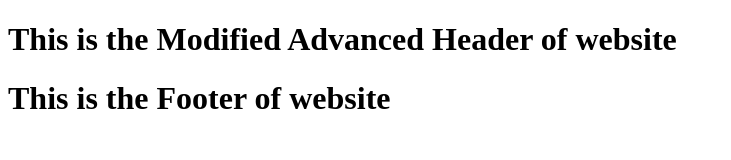
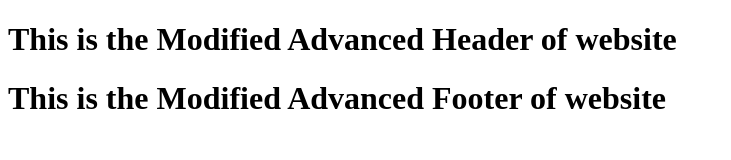
Before and after one commit to PatilVaibhav001/GitPractice, a plain HTML site: page index.html in a window 1280 px wide. Shown: the whole page, without its empty margins (0-731 px from the left). Drawn offline with Linux system fonts and the light colour scheme.

Commit message:
Modified Footer

```diff
--- a/index.html
+++ b/index.html
@@ -7,6 +7,6 @@
 </head>
 <body>
     <h1>This is the Modified Advanced Header of website</h1>
-    <h1>This is the Footer of website</h1>
+    <h1>This is the Modified Advanced Footer of website</h1>
 </body>
 </html>
```
